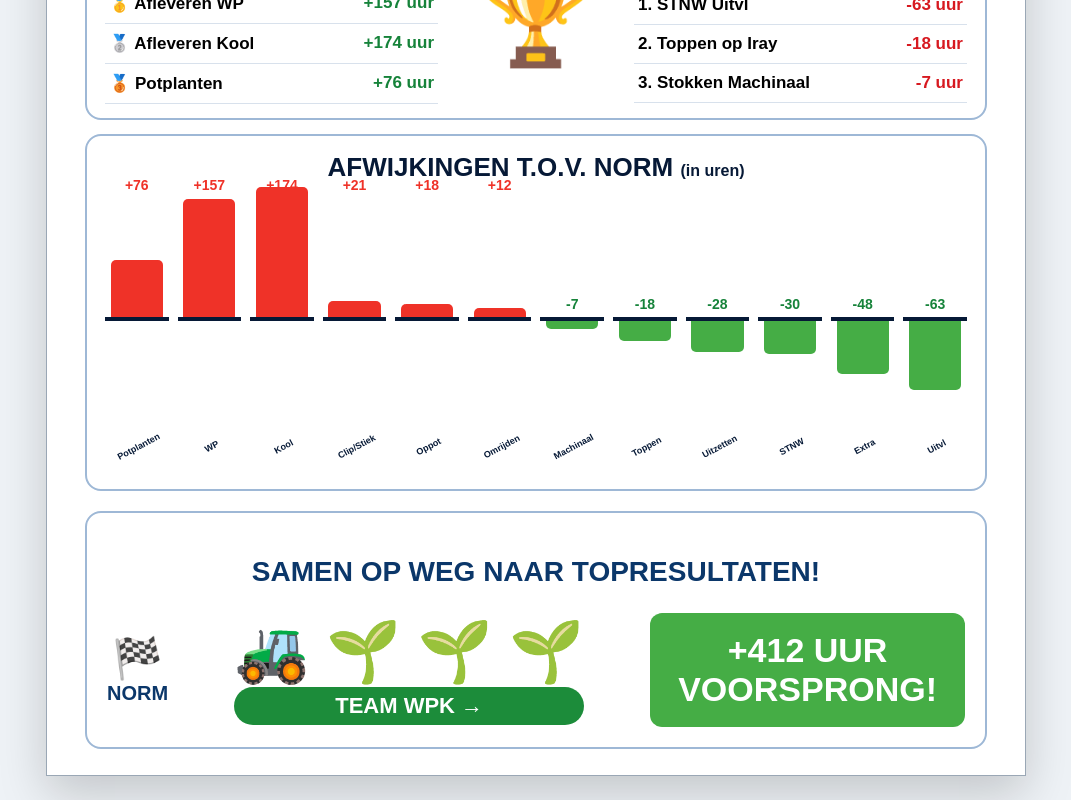
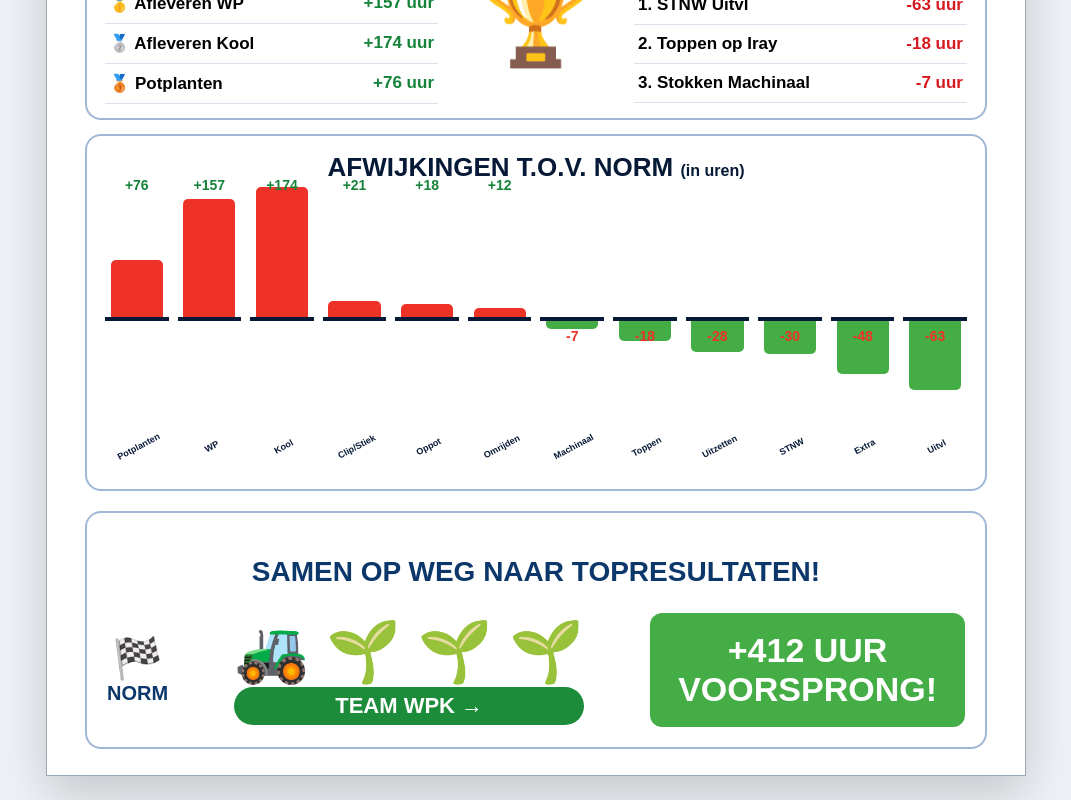
Before and after one commit to infoflorith-dev/wpk-weekprestatie, a React (Vite) app: page / in a window 1280 px wide. Shown: the part 832-1632 px from the top of the page, without its empty margins (104-1175 px from the left). Built offline with nearby package versions, Linux system fonts and the light colour scheme.

Commit message:
Update App.css

```diff
--- a/src/App.css
+++ b/src/App.css
@@ -257,7 +257,6 @@ body {
   position: absolute;
   left: 50%;
   transform: translateX(-50%);
-  top: -24px;
   font-size: 14px;
   font-weight: 900;
   white-space: nowrap;
@@ -265,11 +264,13 @@ body {
 }
 
 .positive-text {
-  color: #ef3228;
+  top: -24px;
+  color: #16833a;
 }
 
 .negative-text {
-  color: #16833a;
+  top: 8px;
+  color: #ef3228;
 }
 
 .split-label {
```
